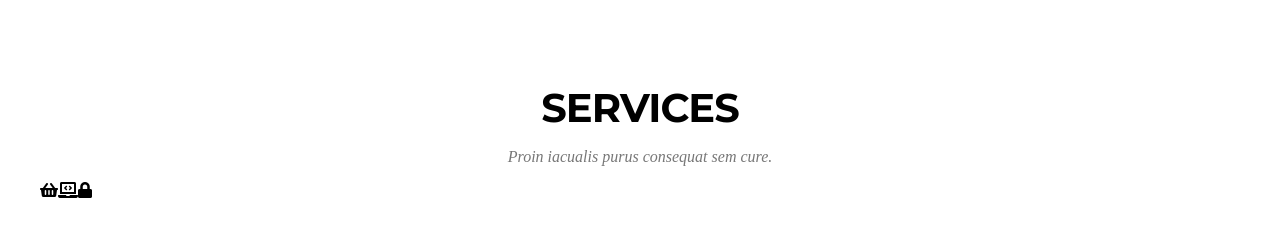
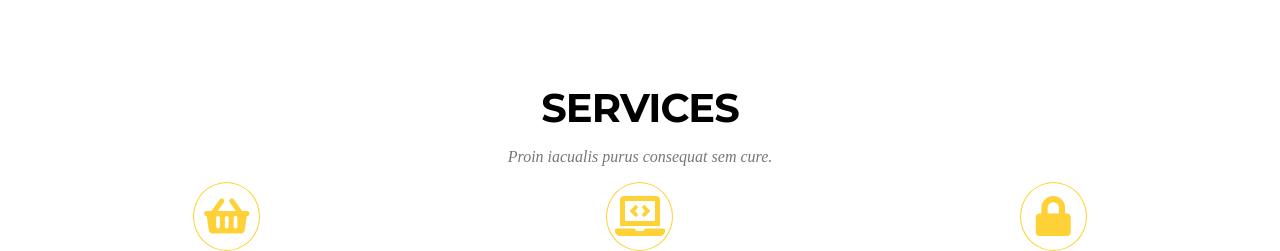
Before and after one commit to wyrwat/landin-page, a website: page index.html in a window 1280 px wide. Shown: the part 792-1043 px from the top of the page. Before the commit the page ends 992 px from the top, so only its background shows below. Drawn offline with Linux system fonts and the light colour scheme.

Commit message:
change style icon

```diff
--- a/index.html
+++ b/index.html
@@ -31,14 +31,14 @@
 		<h2 class="text">services</h2>
 		<p class="text"> Proin iacualis purus consequat sem cure.</p>
 		<ul class="container row ">
-			<li>
-				 <i class="fas fa-shopping-basket"></i>
+			<li >
+				 <i class="icon fas fa-shopping-basket"></i>
 			</li>
 			<li>
-				<i class="fas fa-laptop-code"></i>
+				<i class="icon fas fa-laptop-code"></i>
 			</li>
 			<li>
-				<i class="fas fa-lock"></i>
+				<i class="icon fas fa-lock"></i>
 			</li>
 		</ul>
 	</section>
--- a/sass/style.scss
+++ b/sass/style.scss
@@ -110,19 +110,7 @@ body {
 }
 
 .services {
-
-	ul{
-		li {
-			list-style-type: none;
-		}
-		.row {
-			flex-direction: row;
-		}
-	}
-    .text {
-    	display: flex;
-    	justify-content: center;
-    }
+    text-align: center;
 
     h2 {
     	margin-top: 120px;
@@ -140,4 +128,32 @@ body {
 		font-size: 16px;
 		font-style: italic;
     }
+
+    .row{
+
+		flex-direction: row;
+		justify-content: space-around;
+
+			.icon-align {
+			}
+
+			li {
+				list-style-type: none;
+
+				.icon  {
+					position: relative;
+					right: 20px;
+					font-size: 40px;
+					color: #fed136;
+					border: 1px solid #fed136;
+					line-height: 67px;
+					width: 67px;
+					text-align: center;
+					border-radius: 50%;
+				}
+
+			}
+
+
+		}
 }
```
Also changed, not shown: css/style.css, css/style.prefixed.css, 2 other files.
